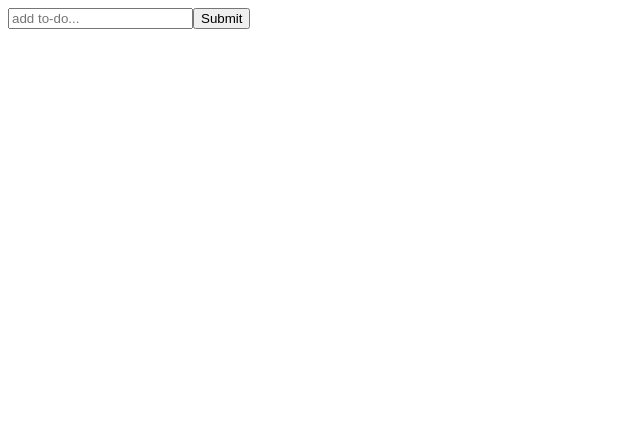
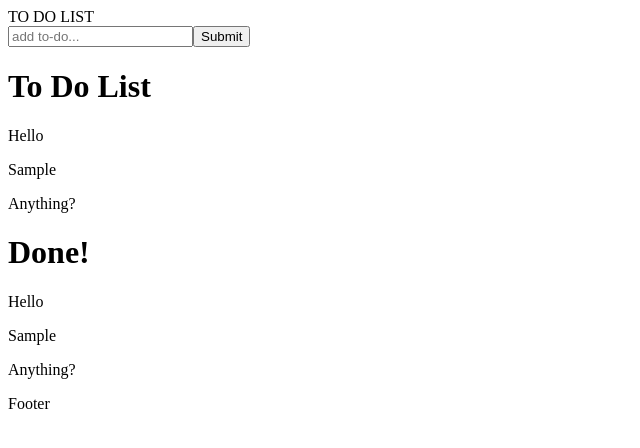
Before and after one commit to anjaliruth/typescript-todo, a React (Vite) app in the folder todo-app/: page / in a window 1280 px wide. Both pictures are taken after typing "Sample" into the empty fields and a click on the button "Submit". Shown: the top 448 px of the page, without its empty margins (0-640 px from the left). Built offline with nearby package versions, Linux system fonts and the light colour scheme.

Commit message:
components created, fns written and map working in area

```diff
--- a/todo-app/src/App.tsx
+++ b/todo-app/src/App.tsx
@@ -3,13 +3,17 @@ import { useState } from 'react'
 import "./App.css";
 
 import InputArea from "./components/InputArea";
-type ToDoList = {
+import ToDoListContainer from './components/ToDoListContainer';
+import Header from './components/Header';
+import Footer from './components/Footer';
+
+export type ToDo = {
 task: string,
 done: boolean
 }
 function App() {
-  const [toDoItems, setToDoItems] = useState<ToDoList[]>([])
-  console.log(toDoItems)
+  const [toDoItems, setToDoItems] = useState<ToDo[]>([])
+  // console.log(toDoItems)
 
   function addToList(inputField: string) {
     setToDoItems([...toDoItems, {task: inputField, done: false}])
@@ -18,7 +22,10 @@ function App() {
   return (
     <>
       <div className="">
-   <InputArea addToList={addToList}/>
+        <Header/>
+        <InputArea addToList={addToList}/>
+        <ToDoListContainer toDoItems={toDoItems}/>
+        <Footer />
       </div>
     </>
   );
--- /dev/null
+++ b/todo-app/src/components/Footer.tsx
@@ -0,0 +1,7 @@
+import React from 'react'
+
+export default function Footer() {
+  return (
+    <div>Footer</div>
+  )
+}
--- /dev/null
+++ b/todo-app/src/components/Header.tsx
@@ -0,0 +1,7 @@
+import React from 'react'
+
+export default function Header() {
+  return (
+    <div>TO DO LIST</div>
+  )
+}
--- a/todo-app/src/components/InputArea.tsx
+++ b/todo-app/src/components/InputArea.tsx
@@ -17,7 +17,6 @@ function onSubmitToDo(){
 }
   return (
     <div>
-
    <input value={inputField} placeholder="add to-do..." type="text" onChange={(e)=> setInputField(e.target.value)}/>
    <button onClick={()=>onSubmitToDo()} type="submit">Submit</button>
     </div>
--- /dev/null
+++ b/todo-app/src/components/ToDoItem.tsx
@@ -0,0 +1,10 @@
+import React from 'react'
+import { ToDoListContainerProps } from './ToDoListContainer'
+
+export default function ToDoItem({toDoItems}: ToDoListContainerProps) {
+  return (
+    <>ToDo Item
+    {/* <p>{toDoItems.task}</p> */}
+    </>
+  )
+}
--- /dev/null
+++ b/todo-app/src/components/ToDoItemsArea.tsx
@@ -0,0 +1,19 @@
+import React from 'react'
+// import ToDoItem from './ToDoItem'
+import { ToDoListContainerProps } from './ToDoListContainer'
+
+export default function ToDoItemsArea({toDoItems}: ToDoListContainerProps) {
+    console.log(toDoItems, 'in area')
+  return (
+    <>
+    Hello
+    {toDoItems.map((toDo)=> (
+        <>
+        <p>{toDo.task}</p>
+        <p>Anything?</p>
+        </>
+        // <ToDoItem toDoItems={toDoItems}/>
+    ))}
+    </>
+  )
+}
--- /dev/null
+++ b/todo-app/src/components/ToDoListContainer.tsx
@@ -0,0 +1,23 @@
+import React from 'react'
+import ToDoItemsArea from './ToDoItemsArea'
+import { ToDo } from '../App'
+
+export type ToDoListContainerProps = {
+    toDoItems: ToDo[]
+}
+
+export default function ToDoListContainer({toDoItems}: ToDoListContainerProps) {
+    // console.log(toDoItems, 'in container')
+  return (
+    <>
+        <div>
+            <h1>To Do List</h1>
+            <ToDoItemsArea toDoItems={toDoItems}/>
+        </div>
+        <div>
+            <h1>Done!</h1>
+            <ToDoItemsArea toDoItems={toDoItems}/>
+        </div>
+    </>
+  )
+}
```
